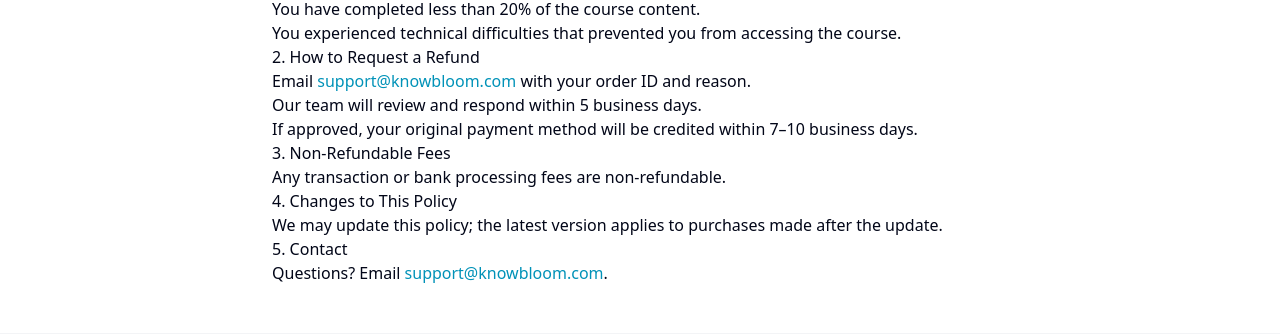
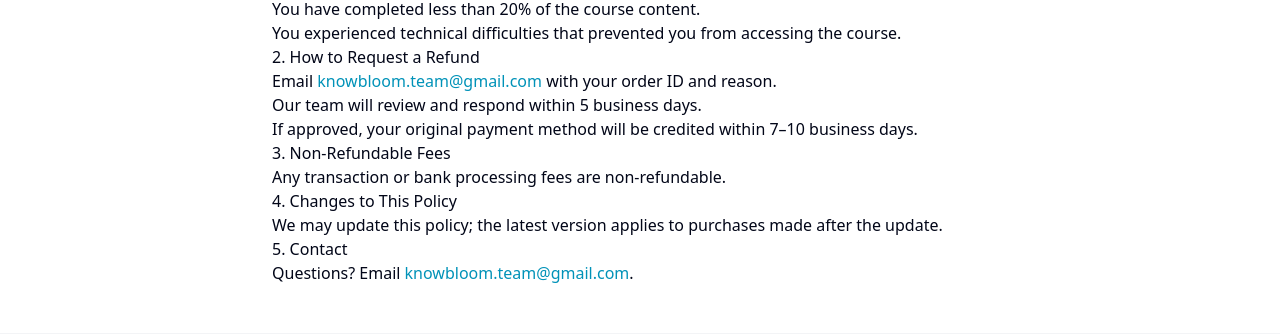
Before and after one commit to akhilrachhadia31/KnowBloom, a React (Vite) app in the folder client/: page /refund-policy in a window 1280 px wide. Shown: the part 175-509 px from the top of the page. Built offline with nearby package versions, Linux system fonts and the light colour scheme; no server answers.

Commit message:
new_razorpay

```diff
--- a/client/src/pages/Contact.jsx
+++ b/client/src/pages/Contact.jsx
@@ -23,7 +23,7 @@
         </div>
         <div className="flex items-center space-x-3">
           <Mail className="h-5 w-5 text-cyan-600" />
-          <span>support@knowbloom.com</span>
+          <span>knowbloom.team@gmail.com</span>
         </div>
         <div className="flex items-center space-x-3">
           <MapPin className="h-5 w-5 text-cyan-600" />
--- a/client/src/pages/PrivacyPolicy.jsx
+++ b/client/src/pages/PrivacyPolicy.jsx
@@ -52,7 +52,7 @@
     <h2>6. Your Rights</h2>
     <p>
       You can request access, correction, or deletion of your personal data at
-      any time by contacting support@knowbloom.com.
+      any time by contacting knowbloom.team@gmail.com.
     </p>
 
     <h2>7. Changes to This Policy</h2>
--- a/client/src/pages/RefundPolicy.jsx
+++ b/client/src/pages/RefundPolicy.jsx
@@ -20,8 +20,8 @@
     <ol>
       <li>
         Email{" "}
-        <a href="mailto:support@knowbloom.com" className="text-cyan-600">
-          support@knowbloom.com
+        <a href="mailto:knowbloom.team@gmail.com" className="text-cyan-600">
+          knowbloom.team@gmail.com
         </a>{" "}
         with your order ID and reason.
       </li>
@@ -44,8 +44,8 @@
     <h2>5. Contact</h2>
     <p>
       Questions? Email{" "}
-      <a href="mailto:support@knowbloom.com" className="text-cyan-600">
-        support@knowbloom.com
+      <a href="mailto:knowbloom.team@gmail.com" className="text-cyan-600">
+        knowbloom.team@gmail.com
       </a>
       .
     </p>
--- a/client/src/pages/TermsOfService.jsx
+++ b/client/src/pages/TermsOfService.jsx
@@ -57,8 +57,8 @@
     <h2>10. Contact</h2>
     <p>
       Questions? Email us at{" "}
-      <a href="mailto:support@knowbloom.com" className="text-cyan-600">
-        support@knowbloom.com
+      <a href="mailto:knowbloom.team@gmail.com" className="text-cyan-600">
+        knowbloom.team@gmail.com
       </a>
       .
     </p>
```
